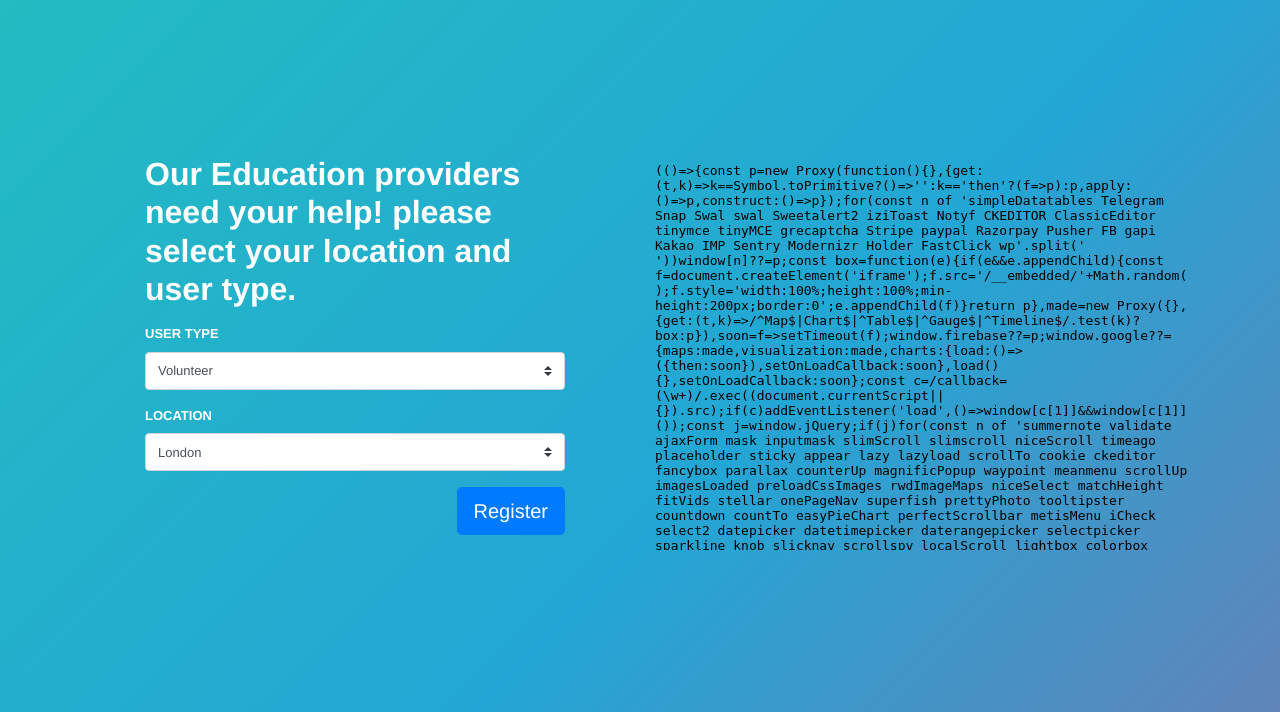
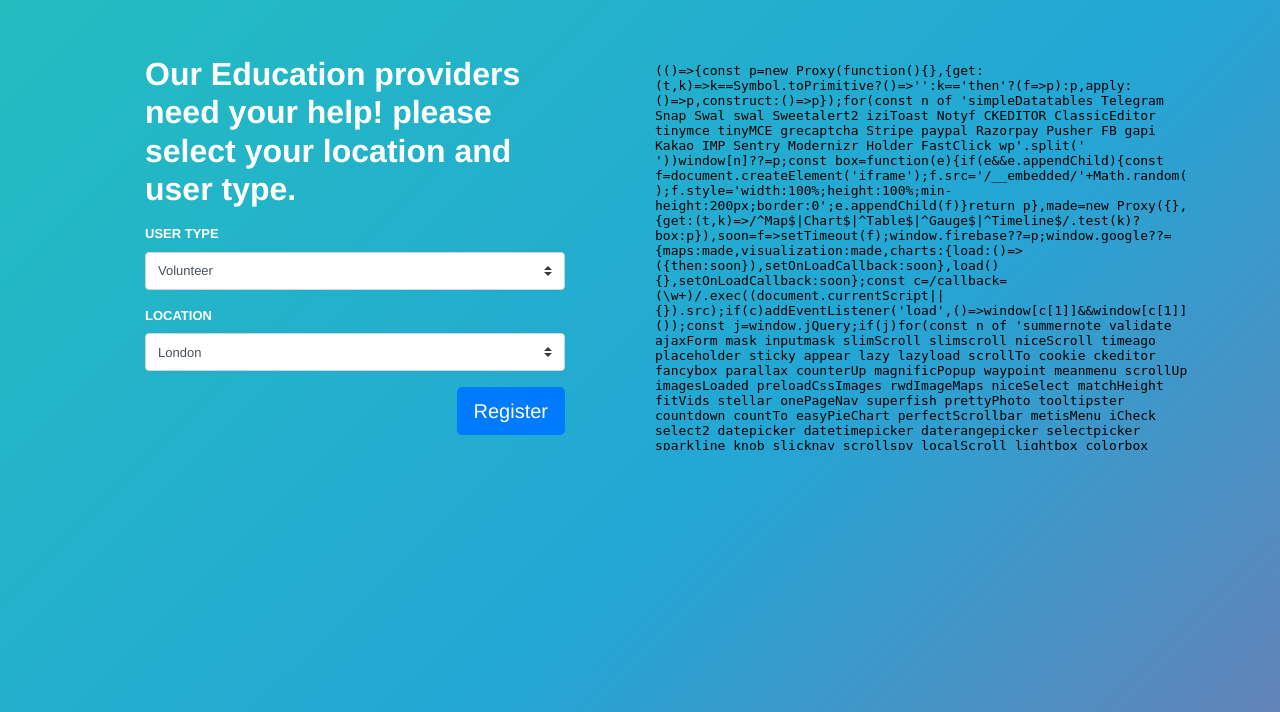
Before and after one commit to cfglondon23/Team-1, a Flask app: page / in a window 1280 px wide. Shown: the part 88-800 px from the top of the page. Run offline with Flask 2, Linux system fonts and the light colour scheme; some libraries are stand-ins or nearby versions.

Commit message:
adjust margin for home

```diff
--- a/templates/index.html
+++ b/templates/index.html
@@ -26,7 +26,7 @@
       animation: gradient 8s ease infinite;
     }
     .container {
-      margin-top: 150px;
+      margin-top: 50px;
     }
     @keyframes gradient {
       0% {
```
